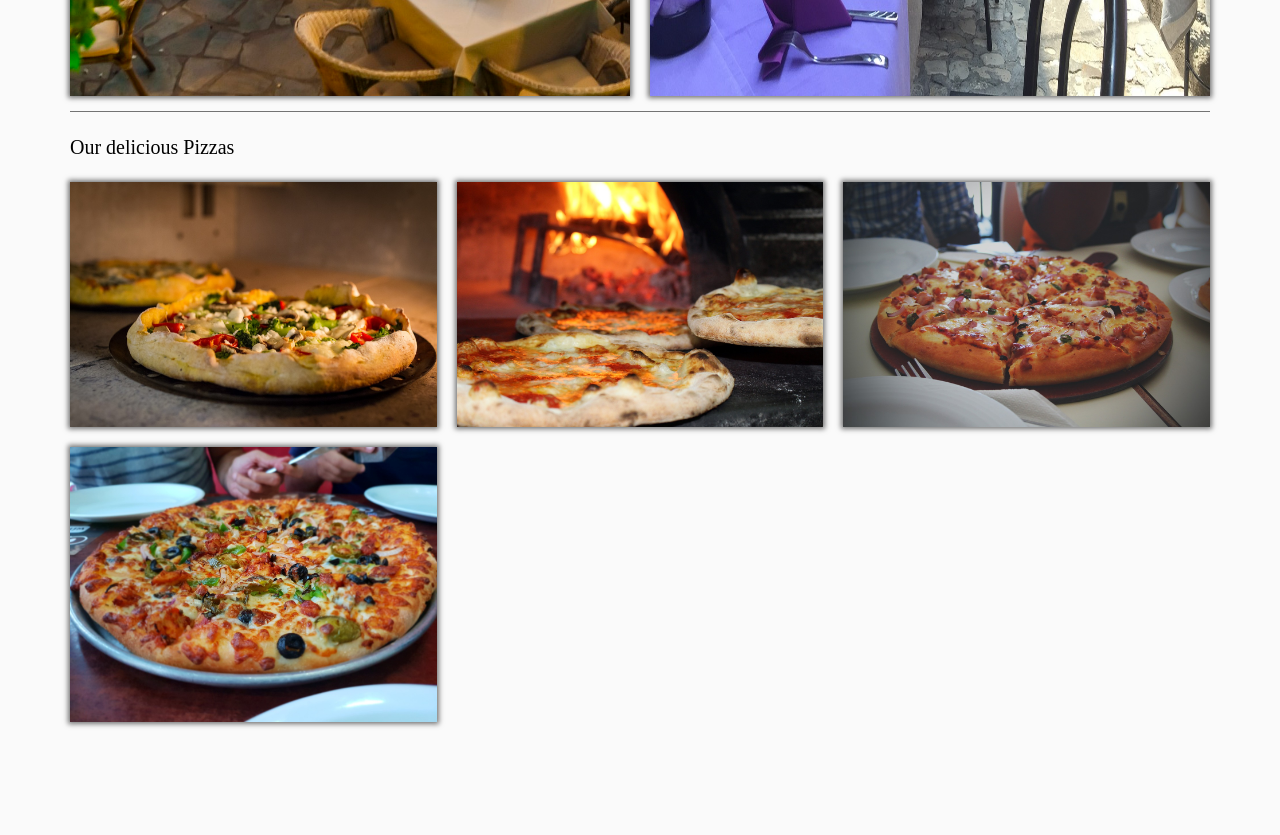
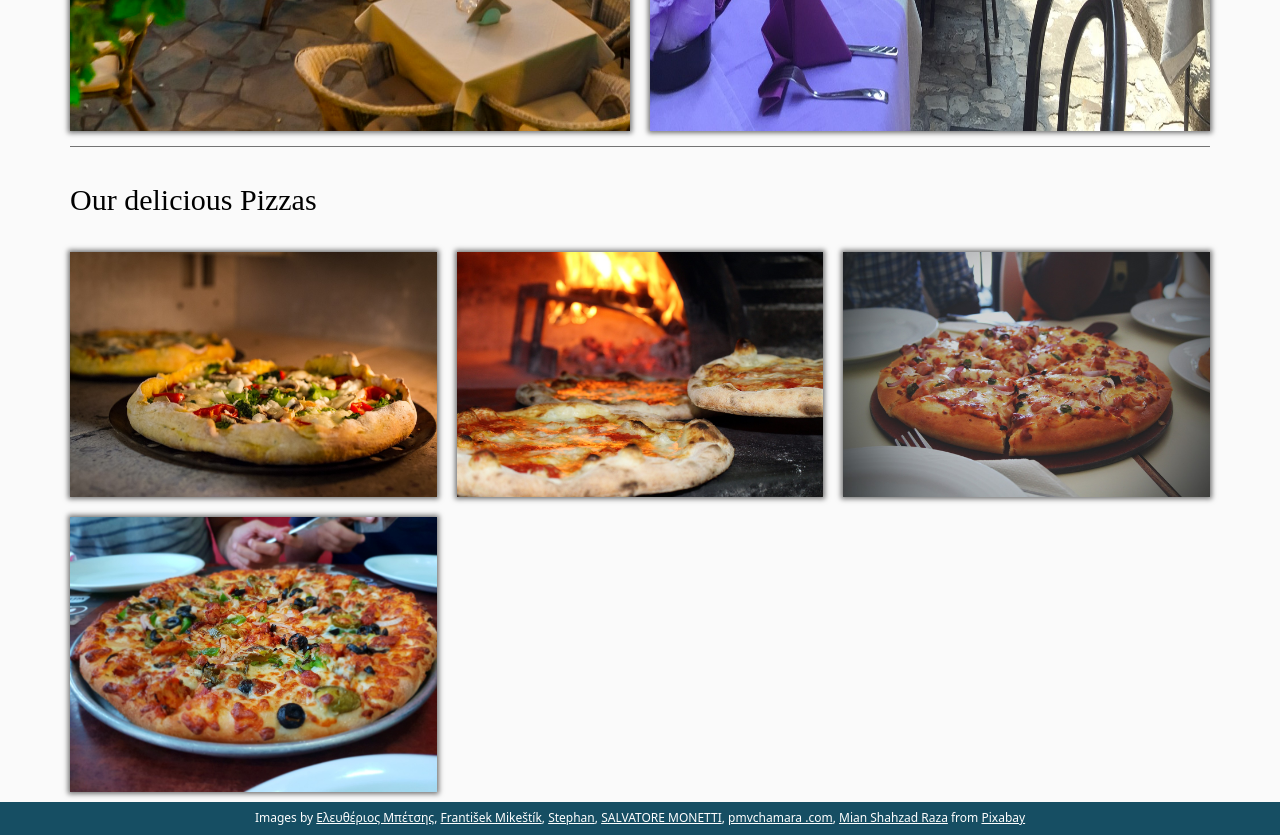
Before and after one commit to Nestor-3690/restaurant-page, a website built with webpack: page src/index.html in a window 1280 px wide. Shown: the part 1380-2215 px from the top of the page. Before the commit the page ends 2112 px from the top, so only its background shows below. Built offline with nearby package versions, Linux system fonts and the light colour scheme; a web font is replaced by a local one.

Commit message:
Add footer and change some font-sizes

```diff
--- a/src/index.html
+++ b/src/index.html
@@ -11,6 +11,15 @@
     </header>
 
     <div id="content"></div>
+
+    <footer>
+        Images by <a href="https://pixabay.com/users/betsisman-1507641/?utm_source=link-attribution&utm_medium=referral&utm_campaign=image&utm_content=5521372">Ελευθέριος Μπέτσης</a>,
+        <a href="https://pixabay.com/users/mikesuk-1024977/?utm_source=link-attribution&utm_medium=referral&utm_campaign=image&utm_content=843832">František Mikeštík</a>,
+        <a href="https://pixabay.com/users/px_steven_be-22564702/?utm_source=link-attribution&utm_medium=referral&utm_campaign=image&utm_content=6478478">Stephan</a>,
+        <a href="https://pixabay.com/users/salvatoremonetti-3636083/?utm_source=link-attribution&utm_medium=referral&utm_campaign=image&utm_content=2810589">SALVATORE MONETTI</a>,
+        <a href="https://pixabay.com/users/pmvchamara-890817/?utm_source=link-attribution&utm_medium=referral&utm_campaign=image&utm_content=705061">pmvchamara .com</a>,
+        <a href="https://pixabay.com/users/mianshahzadraza-1991967/?utm_source=link-attribution&utm_medium=referral&utm_campaign=image&utm_content=3377052">Mian Shahzad Raza</a> from <a href="https://pixabay.com//?utm_source=link-attribution&utm_medium=referral&utm_campaign=image&utm_content=3377052">Pixabay</a>
+    </footer>
 </body>
 </html>
 
--- a/src/styles.css
+++ b/src/styles.css
@@ -87,6 +87,10 @@ nav button:nth-child(3) {
     border-top: 1px solid #737373;
 }
 
+.restaurant-headline, .pizzas-headline {
+    font-size: 3rem;
+}
+
 .restaurant-photos {
     display: grid;
     grid-template-columns: 1fr 1fr;
@@ -112,8 +116,14 @@ nav button:nth-child(3) {
 }
 
 footer {
+    padding: 0.75rem;
     margin-top: auto;
     background-color: #164e63;
     color: white;
     text-align: center;
+    font-size: 1.2rem;
 }
+
+a {
+    color: white;
+}
```
